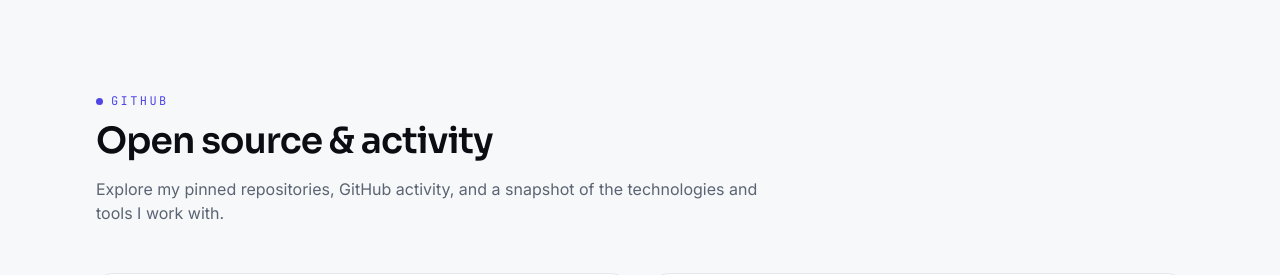
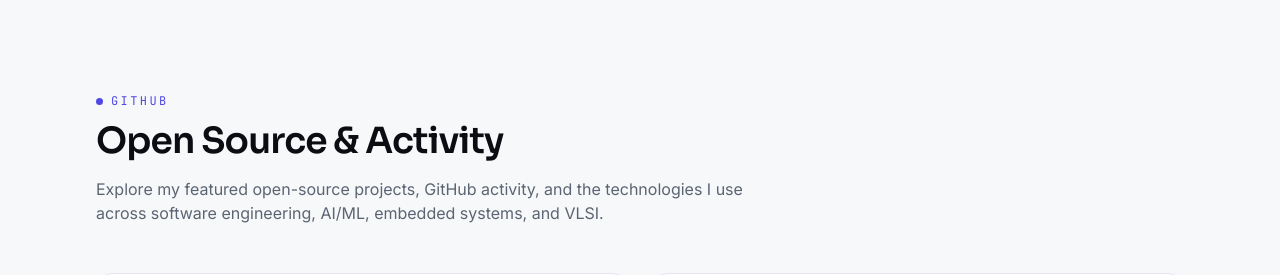
Before and after one commit to Thiru2006/thirugnanam-portfolio, a Next.js app: page / in a window 1280 px wide. Shown: the part 10740-11015 px from the top of the page. Built offline with nearby package versions, Linux system fonts and the light colour scheme; no server answers.

Commit message:
technical-stack.png image replaced to TECHNICAL EXPERTISE as its heading

```diff
--- a/components/sections/github.tsx
+++ b/components/sections/github.tsx
@@ -56,8 +56,8 @@ export function GitHubSection() {
     <Section
       id="github"
       eyebrow="github"
-      title="Open source & activity"
-      intro="Explore my pinned repositories, GitHub activity, and a snapshot of the technologies and tools I work with."
+      title="Open Source & Activity"
+      intro="Explore my featured open-source projects, GitHub activity, and the technologies I use across software engineering, AI/ML, embedded systems, and VLSI."
     >
       <div className="grid gap-6 lg:grid-cols-2">
         <Reveal>
```
Also changed, not shown: public/technical-stack.png.
